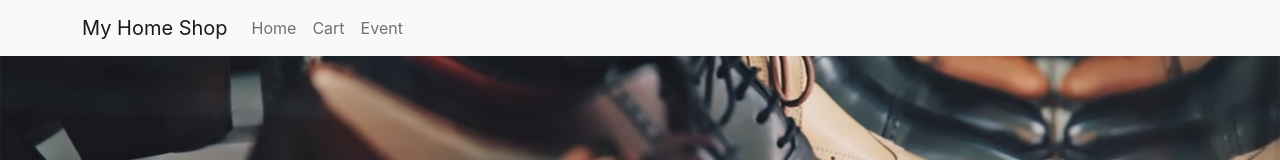
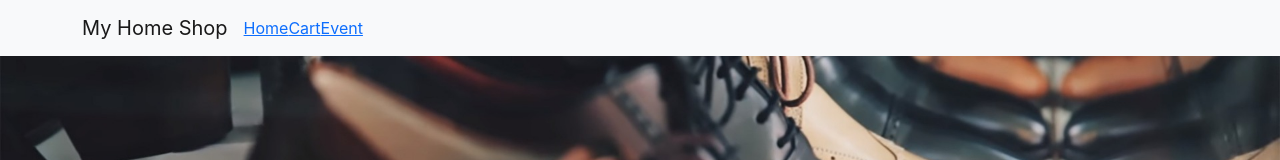
Before and after one commit to huisu-noh/myhome-shop, a React (Create React App) app: page / in a window 1280 px wide. Shown: the top 160 px of the page. Built offline with nearby package versions, Linux system fonts and the light colour scheme.

Commit message:
router 수정

```diff
--- a/src/components/Navigation.tsx
+++ b/src/components/Navigation.tsx
@@ -1,4 +1,5 @@
 import { Navbar, Container, Nav } from 'react-bootstrap';
+import { Link } from 'react-router-dom';
 
 export default function Navigation() {
   return (
@@ -7,9 +8,9 @@
         <Container>
           <Navbar.Brand href='/'>My Home Shop</Navbar.Brand>
           <Nav className='me-auto'>
-            <Nav.Link href='/'>Home</Nav.Link>
-            <Nav.Link href='cart'>Cart</Nav.Link>
-            <Nav.Link href='event'>Event</Nav.Link>
+            <Link to={'/'}>Home</Link>
+            <Link to={'/cart'}>Cart</Link>
+            <Link to={'/event'}>Event</Link>
           </Nav>
         </Container>
       </Navbar>
```
Also changed, not shown: src/router.tsx (+4 -4 lines).
